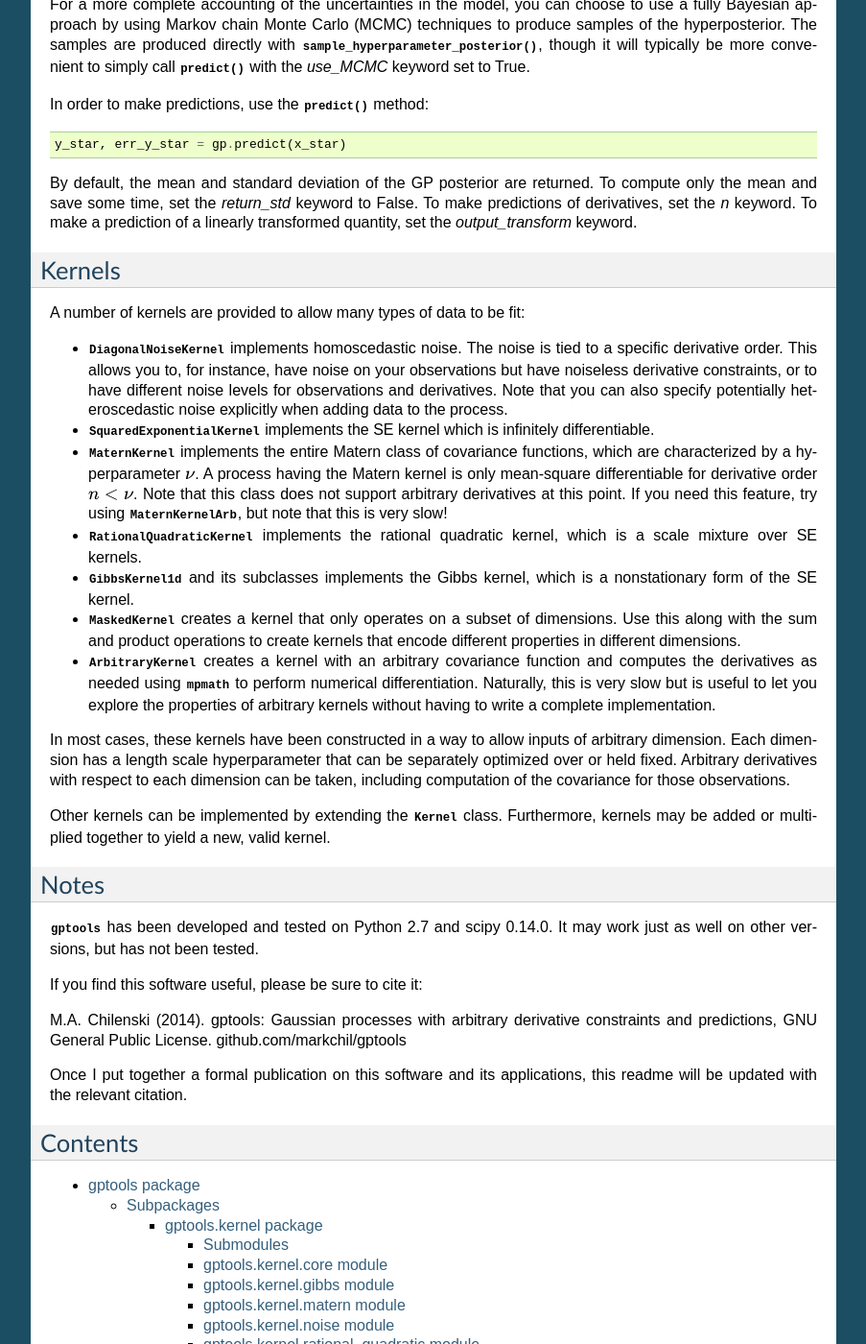
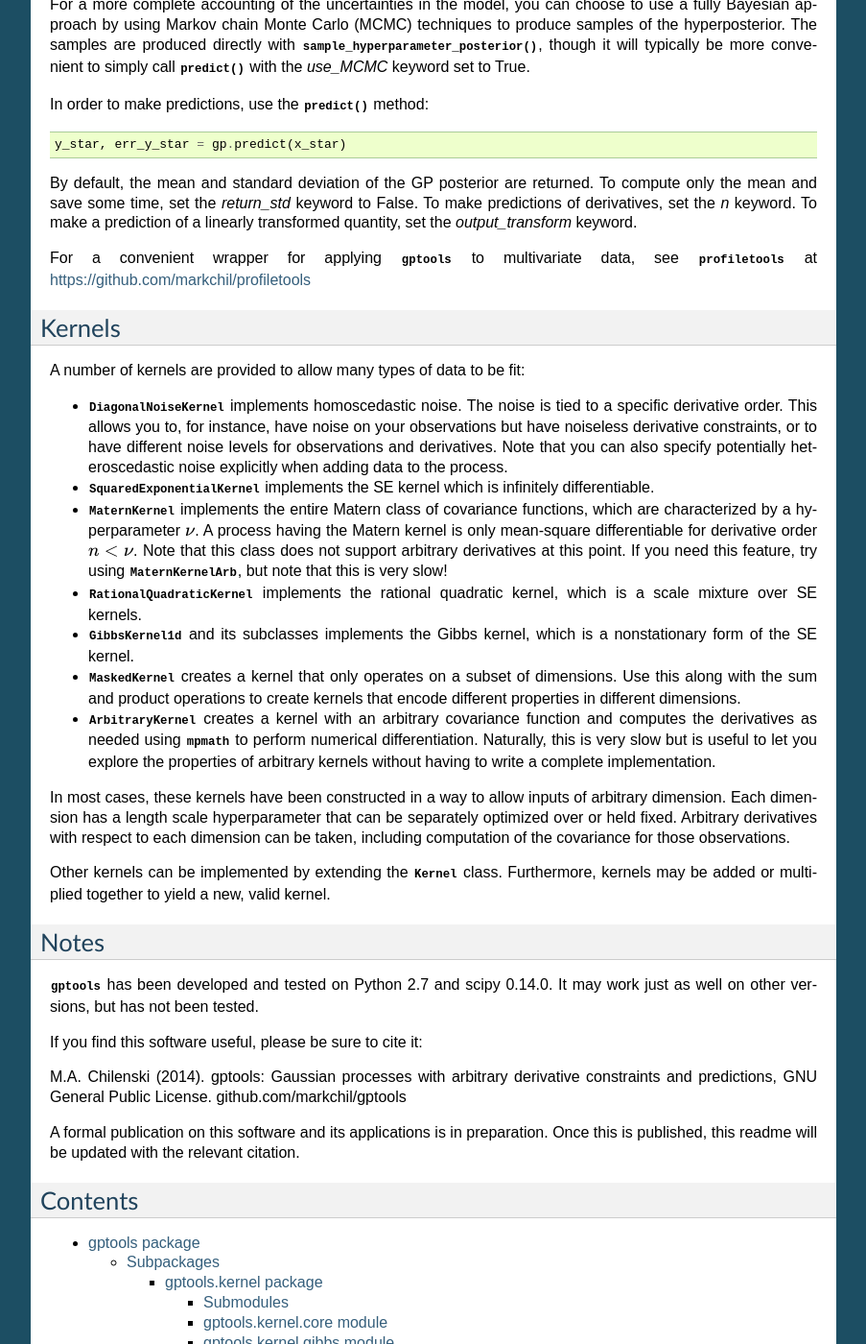
Before and after one commit to markchil/gptools, a Sphinx documentation site: the page built from docs/source/index.rst, in a window 1280 px wide and 1400 px high, scrolled down 1366 px. Shown: the whole window at 96% size, without its empty margins (198-1101 px from the left). Built offline with Sphinx 7.4.7, drawn with Linux system fonts in a browser that asks for light colours; formulas are drawn with MathJax 3.

Commit message:
Update docs.

```diff
--- a/docs/source/index.rst
+++ b/docs/source/index.rst
@@ -62,6 +62,8 @@ In order to make predictions, use the :py:meth:`~gptools.gaussian_process.Gaussi
 
 By default, the mean and standard deviation of the GP posterior are returned. To compute only the mean and save some time, set the `return_std` keyword to False. To make predictions of derivatives, set the `n` keyword. To make a prediction of a linearly transformed quantity, set the `output_transform` keyword.
 
+For a convenient wrapper for applying :py:mod:`gptools` to multivariate data, see :py:mod:`profiletools` at https://github.com/markchil/profiletools
+
 Kernels
 -------
 
@@ -88,7 +90,7 @@ If you find this software useful, please be sure to cite it:
 
 M.A. Chilenski (2014). gptools: Gaussian processes with arbitrary derivative constraints and predictions, GNU General Public License. github.com/markchil/gptools
 
-Once I put together a formal publication on this software and its applications, this readme will be updated with the relevant citation.
+A formal publication on this software and its applications is in preparation. Once this is published, this readme will be updated with the relevant citation.
 
 Contents
 --------
```
